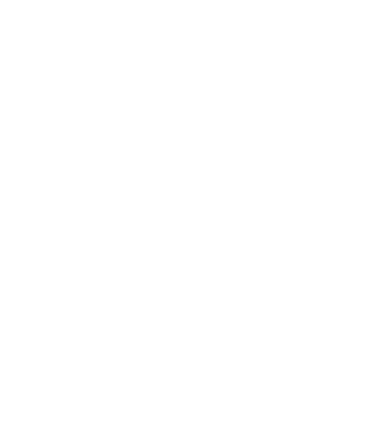
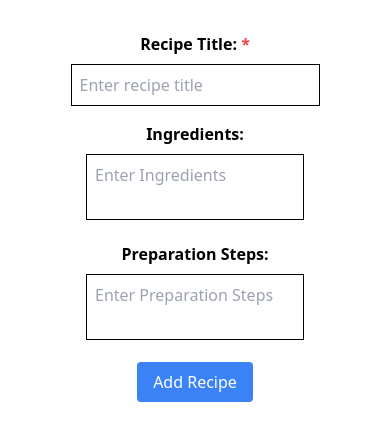
Before and after one commit to Judiedesigns/alx-fe-reactjs, a React app in the folder recipe-sharing-platform/: page /add-recipe in a window 390 px wide. Before the commit this address had no page. Shown: the top 440 px of the page. Built offline with nearby package versions, Linux system fonts and the light colour scheme; the HTML template or start-up script is replaced by a standard one.

Commit message:
a Responsive Form to Add New Recipes

```diff
--- a/recipe-sharing-platform/src/App.jsx
+++ b/recipe-sharing-platform/src/App.jsx
@@ -2,6 +2,7 @@
 import HomePage from './components/HomePage';
 import './App.css';
 import RecipeDetail from './components/RecipeDetail';
+import AddRecipeForm from './components/AddRecipeForm';
 
 function App() {
   return (
@@ -9,6 +10,7 @@
       <Routes>
         <Route path="/" element={<HomePage />} />
         <Route path="/recipe/:id" element={<RecipeDetail />} />
+        <Route path="/add-recipe" element={<AddRecipeForm />} />
       </Routes>
     </Router>
   );
--- /dev/null
+++ b/recipe-sharing-platform/src/components/AddRecipeForm.jsx
@@ -0,0 +1,67 @@
+import { useState } from "react";
+
+const AddRecipeForm = () => {
+    const [title, setTitle] = useState("");
+    const [ingredients, setIngredients] = useState("");
+    const [preparationSteps, setPreparationSteps] = useState("");
+
+    const handleSubmit = (event) => {
+        event.preventDefault();
+
+        if (title.trim() === "") {
+            alert("Enter a title or I deck you.");
+            return;
+        }
+
+        if (ingredients.trim() === "") {
+            alert("Enter ingredients or I deck you.");
+            return;
+        }
+
+        if (preparationSteps.trim() === "") {
+            alert("Enter preparation steps or I deck you.");
+            return;
+        }
+
+        alert('Form submitted!');
+    };
+
+    return (
+        <form className="flex flex-col gap-4 max-w-lg mx-auto">
+            <div>
+                <label className="block mb-2 font-bold">Recipe Title: <span className="text-red-500">*</span></label>
+                <input
+                    type="text"
+                    placeholder="Enter recipe title"
+                    className="border p-2 border-black outline-none focus:border-red-600"
+                    name='title'
+                    value={title}
+                    onChange={(e) => setTitle(e.target.value)}
+                />
+            </div>
+            <div>
+                <label className="block mb-2 font-bold">Ingredients:</label>
+                <textarea
+                    placeholder="Enter Ingredients"
+                    className="border p-2 border-black outline-none focus:border-red-600 resize-none"
+                    name='ingredients'
+                    value={ingredients}
+                    onChange={(e) => setIngredients(e.target.value)}
+                ></textarea>
+            </div>
+            <div>
+                <label className="block mb-2 font-bold">Preparation Steps:</label>
+                <textarea
+                    placeholder="Enter Preparation Steps"
+                    className="border p-2 border-black outline-none focus:border-red-600 resize-none"
+                    name='preparationSteps'
+                    value={preparationSteps}
+                    onChange={(e) => setPreparationSteps(e.target.value)}
+                ></textarea>
+            </div>
+            <button onClick={handleSubmit} className="bg-blue-500 text-white py-2 px-4 rounded w-fit mx-auto hover:bg-blue-800">Add Recipe</button>
+        </form>
+    );
+};
+
+export default AddRecipeForm;
--- a/recipe-sharing-platform/src/components/HomePage.jsx
+++ b/recipe-sharing-platform/src/components/HomePage.jsx
@@ -15,6 +15,7 @@
   return (
     <div>
       <h1 className="text-2xl font-bold">Recipe Sharing Platform</h1>
+       <Link to="/add-recipe" className="text-blue-500 hover:underline cursor-pointer">Add new recipe</Link>
       <div className="grid sm:grid-cols-1 md:grid-cols-2 lg:grid-cols-3 gap-4 mt-8">
         {data.map((recipe) => (
           <div key={recipe.id} className="border p-4 mb-4 rounded-lg hover:shadow-lg transition-shadow">
```
